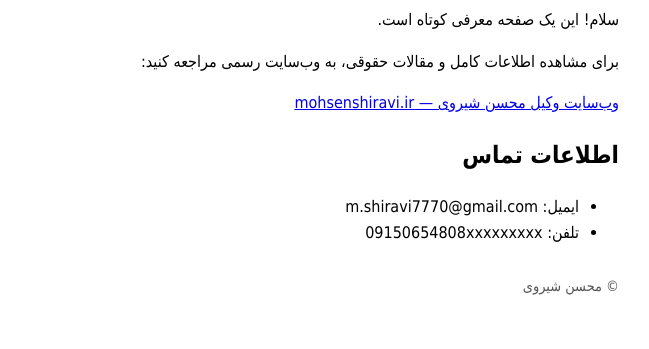
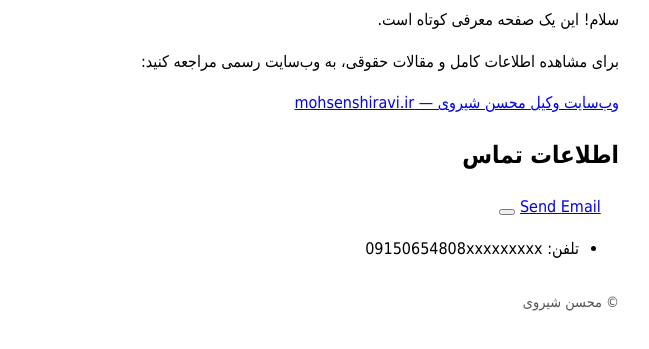
Before and after one commit to MohsenShiravi/mohsenshiravi-pages, a plain HTML site: page index.html in a window 1280 px wide. Shown: the part 119-468 px from the top of the page, without its empty margins (629-1278 px from the left). Drawn offline with Linux system fonts and the light colour scheme.

Commit message:
Update index.html

```diff
--- a/index.html
+++ b/index.html
@@ -18,8 +18,8 @@
     <p><a href="https://mohsenshiravi.ir">وب‌سایت وکیل محسن شیروی — mohsenshiravi.ir</a></p>
 
     <h2>اطلاعات تماس</h2>
-    <ul>
-      <li>ایمیل: m.shiravi7770@gmail.com</li>
+        <a href="mailto:m.shiravi7770@gmail.com">Send Email</a>
+<button></button><ul>
       <li>تلفن: 09150654808xxxxxxxxx</li>
     </ul>
   </main>
```
